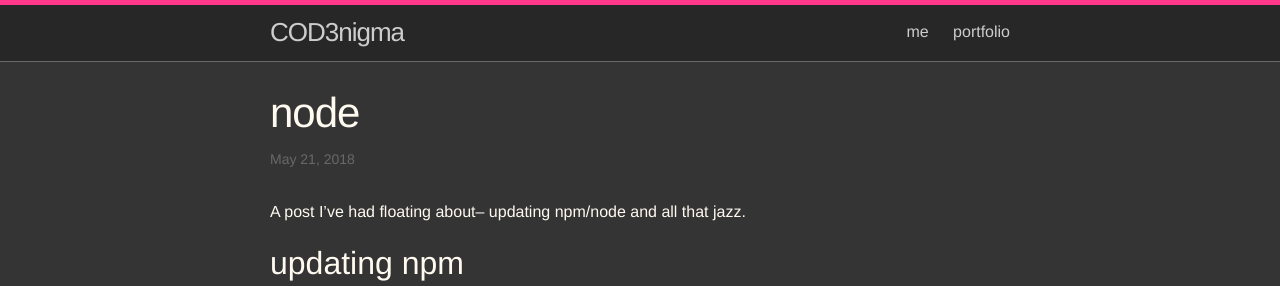
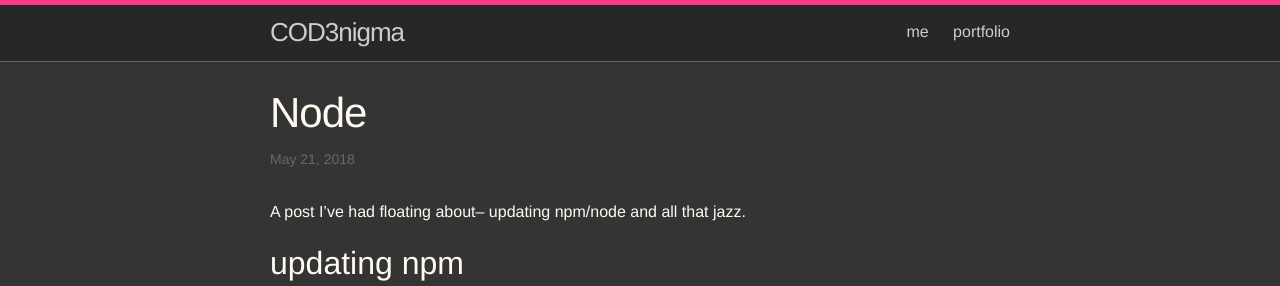
Before and after one commit to rebelcl0ud/blog, a Jekyll site: the page built from _posts/2018-05-21-[46]-node.markdown, in a window 1280 px wide. Shown: the top 286 px of the page. Built offline with Jekyll 4.4.1, drawn with Linux system fonts in a browser that asks for light colours.

```diff
--- a/_posts/2018-05-21-[46]-node.markdown
+++ b/_posts/2018-05-21-[46]-node.markdown
@@ -1,6 +1,6 @@
 ---
 layout: post
-title: node
+title: Node
 date: 2018-05-21
 categories: javascript, node
 ---
```
Also changed, not shown: _posts/2018-06-15-[47]-what-is.markdown (renamed from _posts/2018-06-15-[47]-what-is-cors.markdown).
